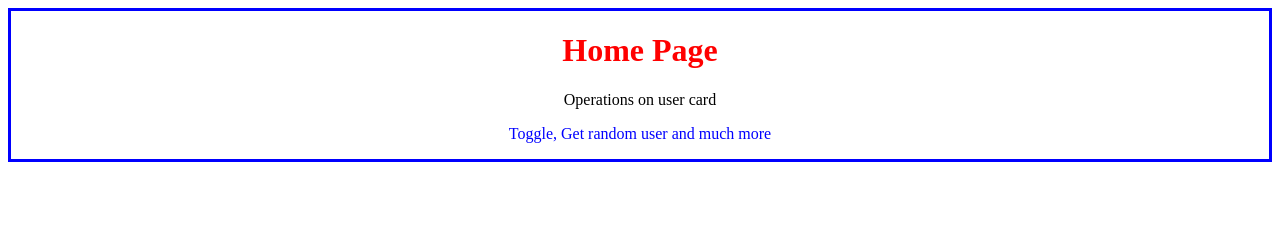
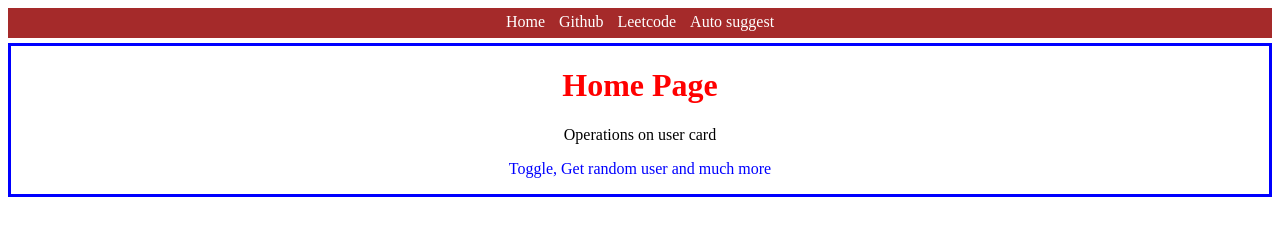
Before and after one commit to vishal-being-infinity/autosuggest, a website: page frontend/index.html in a window 1280 px wide. Drawn offline with Linux system fonts and the light colour scheme.

Commit message:
navbar is ready

```diff
--- a/frontend/index.css
+++ b/frontend/index.css
@@ -18,3 +18,17 @@
 #p2{
   color: blue;
 }
+
+#nav{
+  text-align: center;
+  background-color: brown;
+  height: 25px;
+  padding-top: 5px;
+  margin-bottom: 5px;
+}
+
+#nav a{
+  margin: 0px 5px;
+  text-decoration: none;
+  color: white;
+}
--- a/frontend/index.html
+++ b/frontend/index.html
@@ -7,6 +7,14 @@
   <link rel="stylesheet" href="index.css">
 </head>
 <body>
+
+  <div id="nav">
+    <a href="/"> Home </a>
+    <a href="https://github.com" target="_blank"> Github </a>
+    <a href="https://leetcode.com"> Leetcode </a>
+    <a href="./pages/autosuggest.html"> Auto suggest </a>
+  </div>
+
   <div id="home-intro">
     <h1> Home Page</h1>
     <p id="p1"> Operations on user card</p>
```
Also changed, not shown: frontend/pages/autosuggest.html (added, +11 -0 lines).
